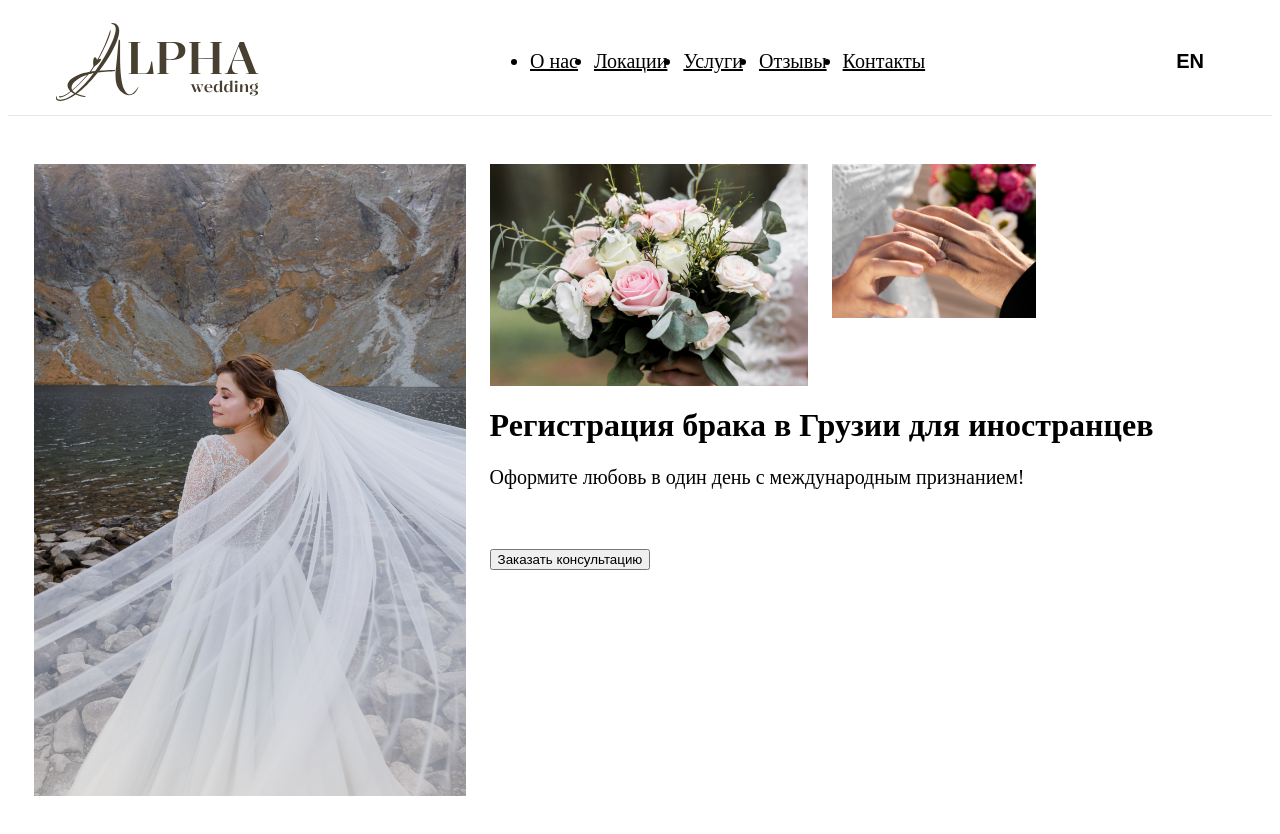
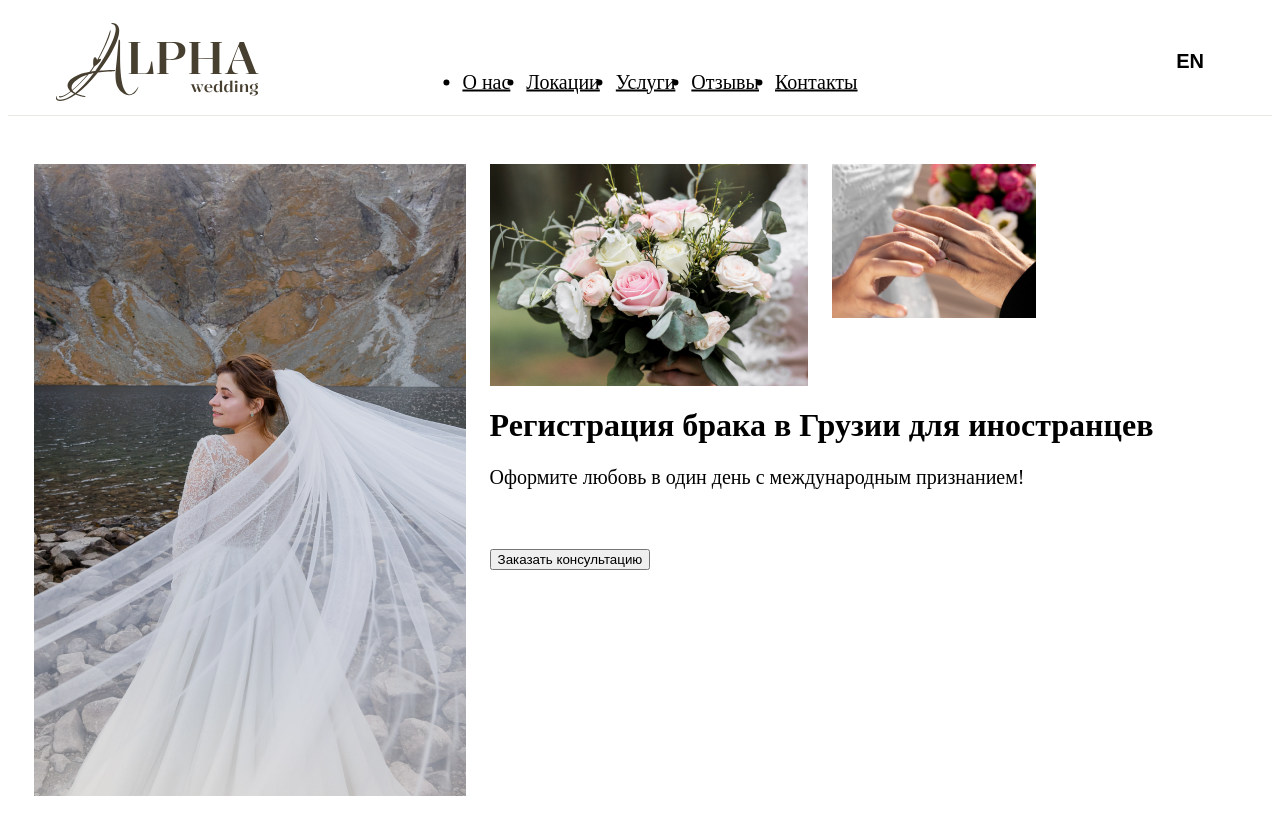
Before and after one commit to Kristinycheremych/alphawedding, a website: page public/components/hero-section/hero-section.html in a window 1280 px wide. Drawn offline with Linux system fonts and the light colour scheme.

Commit message:
Изменение меню absolute

```diff
--- a/public/css/hero-section.css
+++ b/public/css/hero-section.css
@@ -4,6 +4,7 @@
   border-bottom: 1px solid rgba(152, 142, 123, 0.2);
 }
 .header-container {
+  position: relative;
   display: flex;
   flex-wrap: wrap;
   justify-content: space-between;
@@ -11,6 +12,10 @@
   padding: 12px 48px;
 }
 .menu ul {
+  position: absolute;
+  top: 50%;
+  left: 50%;
+  transform: translate(-50%, -50%);
   display: flex;
   justify-content: center;
   align-items: center;
```
Also changed, not shown: public/components/hero-section/hero-section-en.html (+1 -1 lines).
